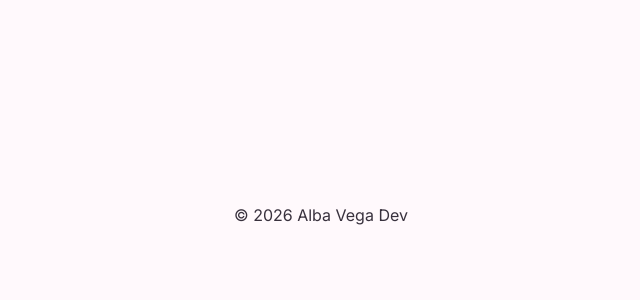
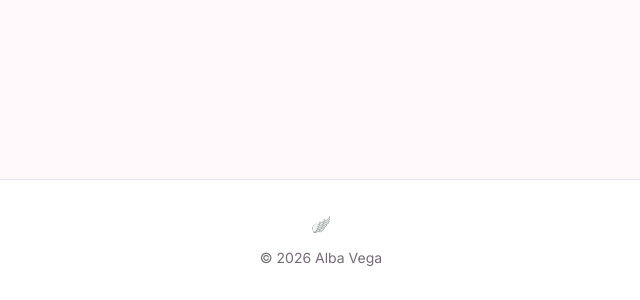
Before and after one commit to albavega-dev/alba-dev-portfolio, a React (Vite) app: page /contact in a window 1280 px wide. Shown: the part 693-993 px from the top of the page, without its empty margins (319-959 px from the left). Before the commit the page ends 944 px from the top, so only its background shows below. Built offline with nearby package versions, Linux system fonts and the light colour scheme.

Commit message:
refactor: style footer

```diff
--- a/src/components/layout/Footer.tsx
+++ b/src/components/layout/Footer.tsx
@@ -1,7 +1,15 @@
 function Footer() {
   return (
-    <footer className="p-6 text-center">
-      <p>© 2026 Alba Vega Dev</p>
+    <footer className="border-t border-[var(--color-border)] bg-[var(--color-surface)] px-6 py-8">
+      <div className="mx-auto flex max-w-6xl flex-col items-center gap-3 text-center">
+        <div className="text-[var(--color-lavender)]" aria-hidden="true">
+          🪽
+        </div>
+
+        <p className="text-sm text-[var(--color-text-secondary)]">
+          © 2026 Alba Vega
+        </p>
+      </div>
     </footer>
   )
 }
```
